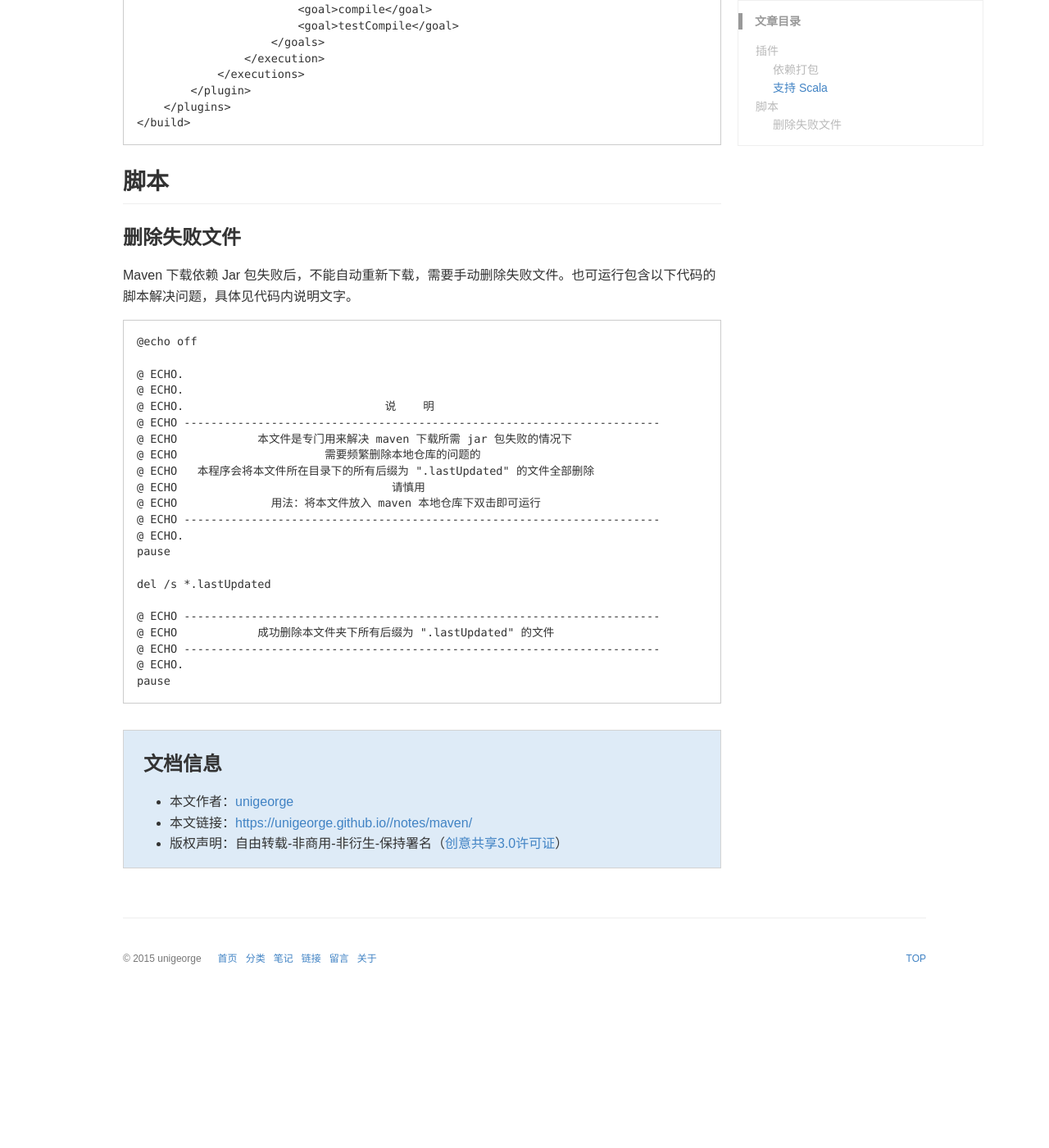
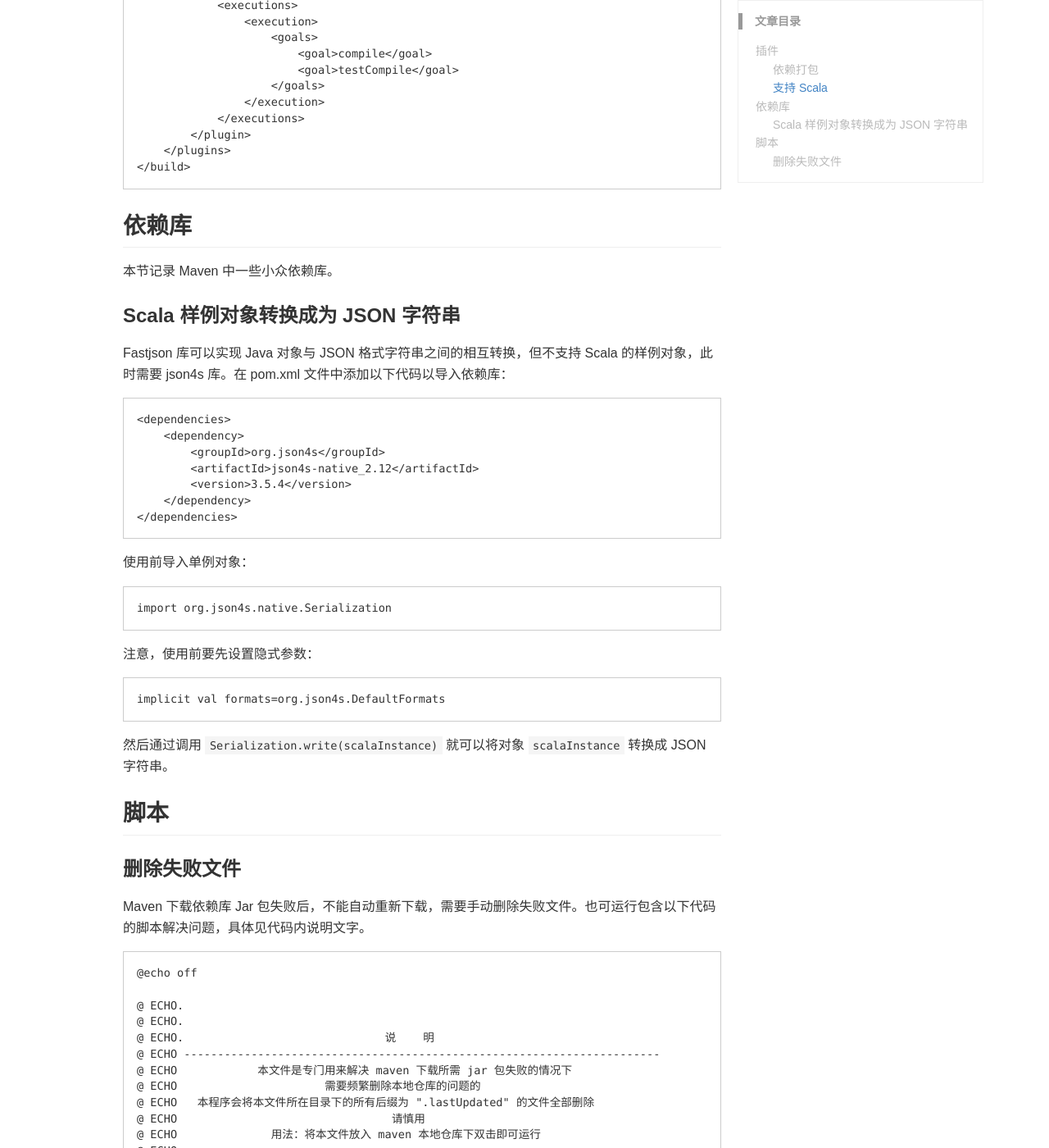
Before and after one commit to unigeorge/unigeorge.github.io, a Jekyll site: the page built from _notes/maven.md, in a window 1280 px wide and 1400 px high, scrolled down 1447 px. Shown: the whole window at 82% size. Built offline with Jekyll 4.4.1, drawn with Linux system fonts in a browser that asks for light colours; some web fonts are replaced; a style sheet for code colours, icons or effects is not loaded; before the commit the page ends 2665 px from its top, so only the background shows below that; some of the changed text lies outside the part shown.

Commit message:
Update maven.md

````diff
--- a/_notes/maven.md
+++ b/_notes/maven.md
@@ -2,9 +2,11 @@
 layout: note
 title: Maven
 categories: [Maven]
-description: Maven 插件
-keywords: Maven, plugin
+description: Maven 插件、依赖库、脚本
+keywords: Maven, plugin, repository, script
 ---
+
+本文档相关代码内，所涉及的版本号仅为举例，可以按需更换。
 
 ## 插件
 
@@ -73,11 +75,43 @@ Scala 源代码的打包插件（Maven 默认不会将 Scala 代码编译并打
 </build>
 ```
 
+## 依赖库
+
+本节记录 Maven 中一些小众依赖库。
+
+### Scala 样例对象转换成为 JSON 字符串
+
+Fastjson 库可以实现 Java 对象与 JSON 格式字符串之间的相互转换，但不支持 Scala 的样例对象，此时需要 json4s 库。在 pom.xml 文件中添加以下代码以导入依赖库：
+
+```
+<dependencies>
+    <dependency>
+        <groupId>org.json4s</groupId>
+        <artifactId>json4s-native_2.12</artifactId>
+        <version>3.5.4</version>
+    </dependency>
+</dependencies>
+```
+
+使用前导入单例对象：
+
+```
+import org.json4s.native.Serialization
+```
+
+注意，使用前要先设置隐式参数：
+
+```
+implicit val formats=org.json4s.DefaultFormats
+```
+
+然后通过调用 `Serialization.write(scalaInstance)` 就可以将对象 `scalaInstance` 转换成 JSON 字符串。
+
 ## 脚本
 
 ### 删除失败文件
 
-Maven 下载依赖 Jar 包失败后，不能自动重新下载，需要手动删除失败文件。也可运行包含以下代码的脚本解决问题，具体见代码内说明文字。
+Maven 下载依赖库 Jar 包失败后，不能自动重新下载，需要手动删除失败文件。也可运行包含以下代码的脚本解决问题，具体见代码内说明文字。
 
 ```
 @echo off
````
